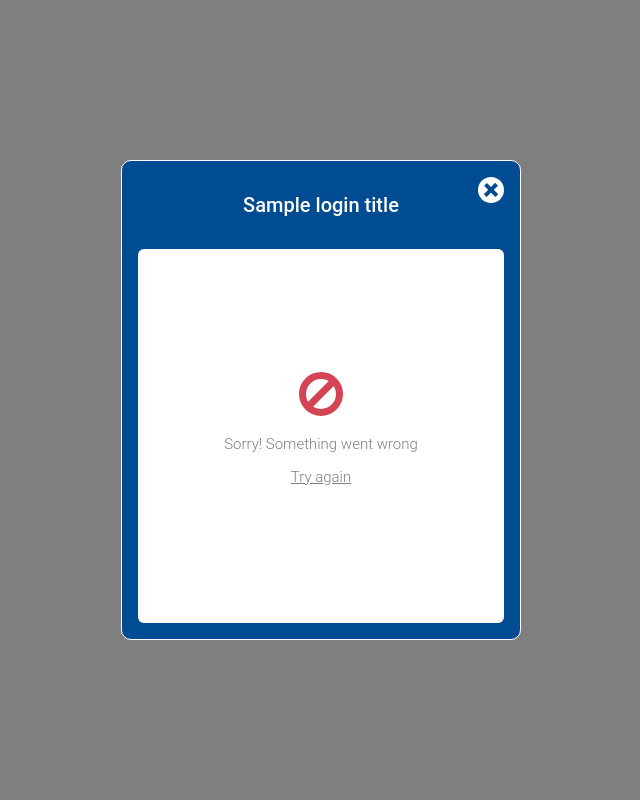
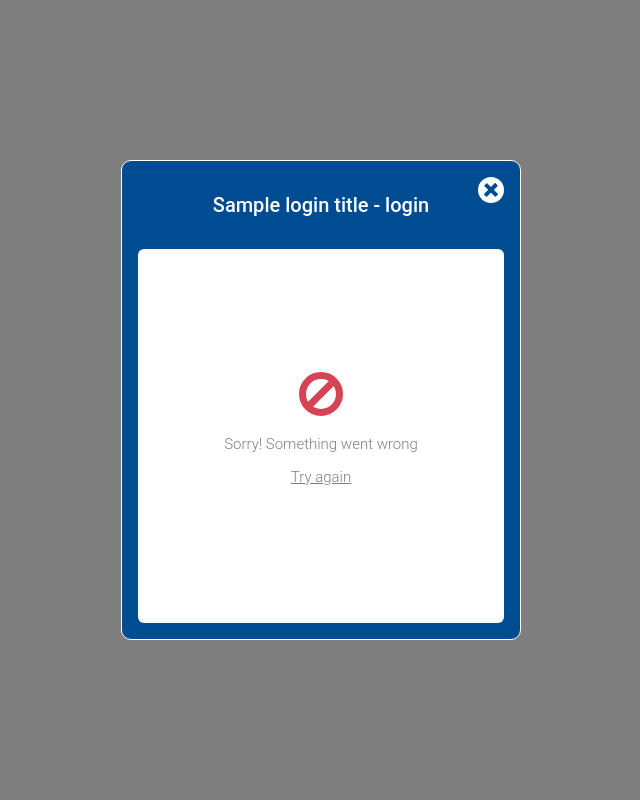
Before and after one commit to minvws/nl-uzi-login-controller, a Python web app: template jinja2/login.html in a window 1280 px wide. Shown: the whole page, without its empty margins (319-959 px from the left). Run offline with Jinja, Linux system fonts and the light colour scheme; the template is opened without the code that fills it: most values are stand-ins (such as "Sample title", 1, 10 or a date in 2020).

Commit message:
Added login postfix to the dynamic login title

```diff
--- a/jinja2/login.html
+++ b/jinja2/login.html
@@ -2,7 +2,7 @@
 <html lang="nl">
 <head>
     <meta charset="UTF-8">
-    <title>Notificaties - Rijksoverheid CSS</title>
+    <title>{{ login_title }} - login</title>
     <meta name="viewport" content="width=device-width, initial-scale=1">
     <script src="/static/irmajs-v0.4.2/irma.js"></script>
 </head>
@@ -30,7 +30,7 @@
         // Front-end options
         language:  'en',
         translations: {
-            header:  '{{ login_title }}',
+            header:  '{{ login_title }} - login',
             loading: 'Just one second please!'
         },
 
```
